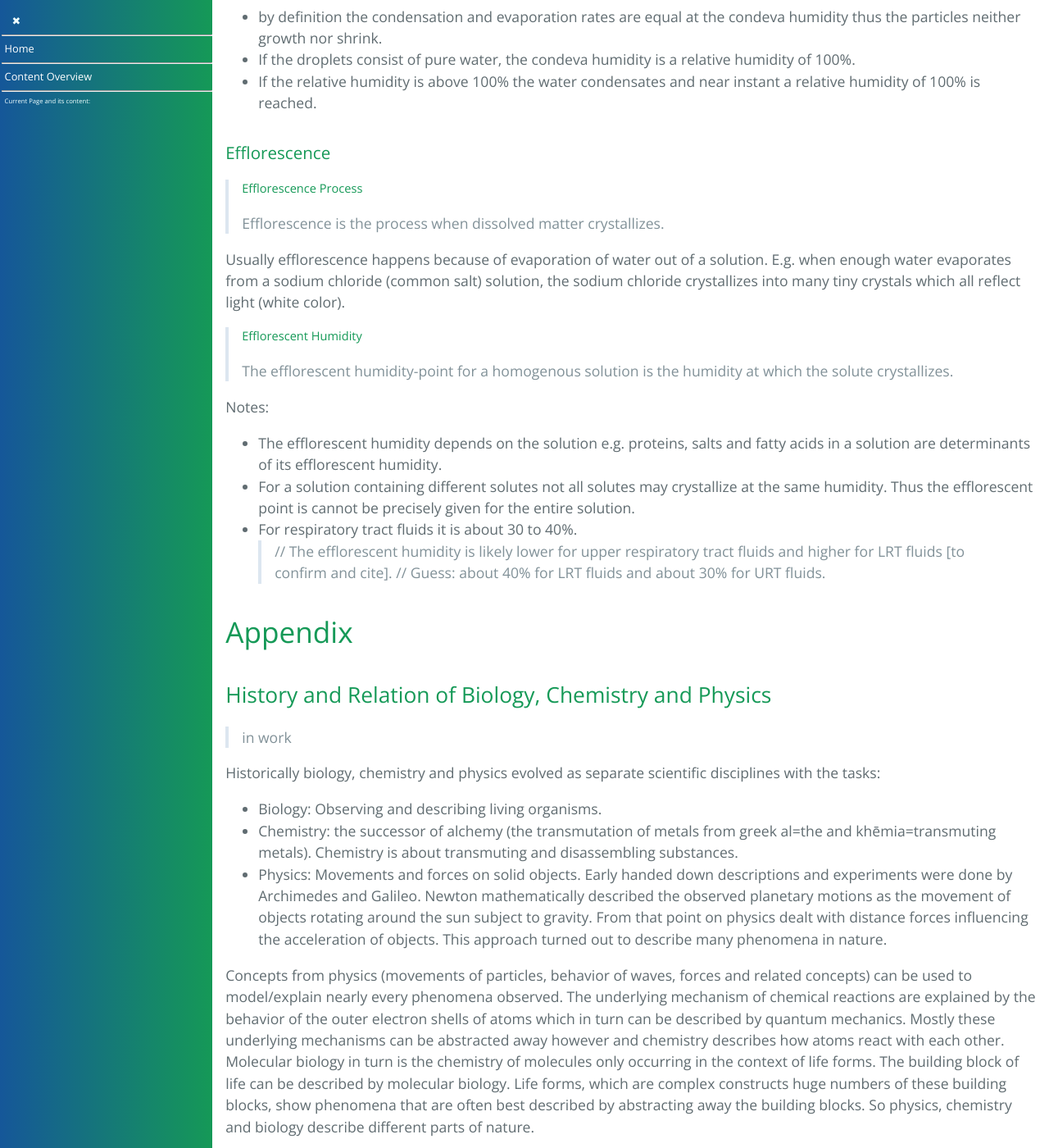
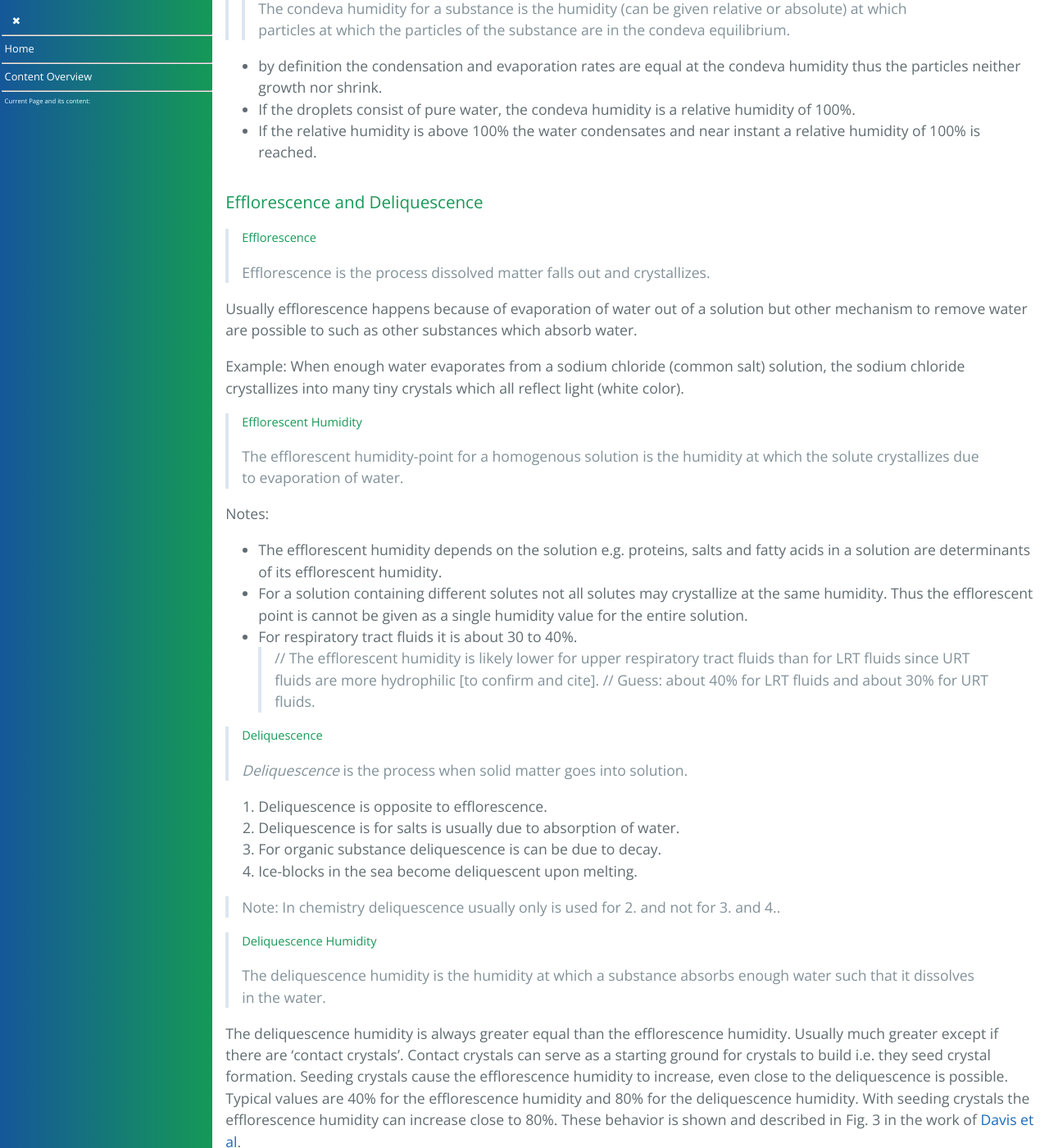
Before and after one commit to forestgrape/coronavirus, a Jekyll site: the page built from 9_physics/aggregations_of_atoms.md, in a window 1280 px wide and 1400 px high, scrolled down 5176 px. Shown: the whole window at 82% size. Built offline with Jekyll 4.4.1, drawn with Linux system fonts in a browser that asks for light colours; our own code applies the rules of GitHub Pages for plain Markdown files; some of the changed text lies outside the part shown.

Commit message:
note about deliquescence and some formulations

```diff
--- a/9_physics/aggregations_of_atoms.md
+++ b/9_physics/aggregations_of_atoms.md
@@ -9,17 +9,20 @@
 * [Content](#content)
 * [Summary](#summary)
   * [Summary Principles](#summary-principles)
-  * [Summary Evaporation and Condensation](#summary-evaporation-and-condensation)
-  * [Summary Efflorescence](#summary-efflorescence)
+  * [Summary Changes in Intermolecular Binding Patterns](#summary-changes-in-intermolecular-binding-patterns)
 * [Principles](#principles)
   * [Nuclear-Physical Topics](#nuclear-physical-topics)
   * [Chemical Topics](#chemical-topics)
   * [Physical Topics](#physical-topics)
 * [Bindings give Matter Structure and State](#bindings-give-matter-structure-and-state)
-* [Changes in Binding Patterns](#changes-in-binding-patterns)
+* [Changes in intermolecular Binding Patterns](#changes-in-intermolecular-binding-patterns)
   * [Condensation and Evaporation](#condensation-and-evaporation)
-  * [Efflorescence](#efflorescence)
+  * [Efflorescence and Deliquescence](#efflorescence-and-deliquescence)
+* [References](#references)
+  * [References Efflorescence and Deliquescence](#references-efflorescence-and-deliquescence)
 * [History and Relation of Biology, Chemistry and Physics](#history-and-relation-of-biology-chemistry-and-physics)
+
+
 
 ## Summary
 ### Summary Principles
@@ -35,17 +38,16 @@ Molecules, ions and inert elements are called here physical elements. These and
 
 Within a substance different intermolecular forces can act, especially when the substance consists of different materials. The intermolecular forces depend on the setting: temperature and all the substances present.
 
-### Summary Evaporation and Condensation
+### Summary Changes in Intermolecular Binding Patterns
 Changes in the temperature or the mixture of substances influence the intermolecular forces, which can result in state transitions:
 * solid <---> liquid (freezing <- and melting ->)
 * liquid <---> gaseous (condensation <- and evaporation ->)
 * solid <---> gaseous (sublime ->)
 
-### Summary Efflorescence
-For mixtures the different parts can be mixed in different ways or not mixed at all:
-* crystallized in liquid <---> solute in liquid (crystallize = become efflorescent <-, dissolve ->).
-* solid next to gas <---> gas-like in gas (sediment <-, -> aerosolize ->)
+Particles which can absorb water are called hygroscopic. These can growth or shrink in humid respectively in dry air.
 
+Evaporation can lead to over saturation of a solution and cause the organic or inorganic materials to crystallize. A process call efflorescence:
+crystallized next to liquid <---> solute in liquid (slowly crystallize due to over saturation usually due to evaporation = efflorescence <-, dissolve due to water uptake ->).
 
 
 ## Principles
@@ -157,6 +159,8 @@ Bindings can induce only locally constant positions which induces small solid pa
 
 >> ##### Condeva Equilibrium
 >> The condeva equilibrium is the state where the rates of evaporation and condensation are equal.
+
+> I haven't come across an official definition of the condeva equilibrium, so this is a definition used only here. Likely there is something like this under a different name.
 
 At the condeva equilibrium the particles stay constant in size. For a given substance there is specific relative humidity at which particles of the substance are in the condeva equilibrium:
 
@@ -168,31 +172,53 @@ At the condeva equilibrium the particles stay constant in size. For a given subs
 * If the relative humidity is above 100% the water condensates and near instant a relative humidity of 100% is reached.
 
 
-### Efflorescence
+### Efflorescence and Deliquescence
 
-> ##### Efflorescence Process
-> Efflorescence is the process when dissolved matter crystallizes.
+> ##### Efflorescence
+> Efflorescence is the process dissolved matter falls out and crystallizes.
 
-Usually efflorescence happens because of evaporation of water out of a solution. E.g. when enough water evaporates from a sodium chloride (common salt) solution, the sodium chloride crystallizes into many tiny crystals which all reflect light (white color).
+Usually efflorescence happens because of evaporation of water out of a solution but other mechanism to remove water are possible to such as other substances which absorb water.
+
+Example: When enough water evaporates from a sodium chloride (common salt) solution, the sodium chloride crystallizes into many tiny crystals which all reflect light (white color).
 
 > ##### Efflorescent Humidity
-> The efflorescent humidity-point for a homogenous solution is the humidity at which the solute crystallizes.
+> The efflorescent humidity-point for a homogenous solution is the humidity at which the solute crystallizes due to evaporation of water.
 
 Notes:
 * The efflorescent humidity depends on the solution e.g. proteins, salts and fatty acids in a solution are determinants of its efflorescent humidity.
-* For a solution containing different solutes not all solutes may crystallize at the same humidity. Thus the efflorescent point is cannot be precisely given for the entire solution.
+* For a solution containing different solutes not all solutes may crystallize at the same humidity. Thus the efflorescent point is cannot be given as a single humidity value for the entire solution.
 * For respiratory tract fluids it is about 30 to 40%.
-    > // The efflorescent humidity is likely lower for upper respiratory tract fluids and higher for LRT fluids [to confirm and cite]. // Guess: about 40% for LRT fluids and about 30% for URT fluids.
+    > // The efflorescent humidity is likely lower for upper respiratory tract fluids than for LRT fluids since URT fluids are more hydrophilic [to confirm and cite]. // Guess: about 40% for LRT fluids and about 30% for URT fluids.
+
+> ##### Deliquescence
+> *Deliquescence* is the process when solid matter goes into solution.
+
+1. Deliquescence is opposite to efflorescence.
+2. Deliquescence is for salts is usually due to absorption of water.
+3. For organic substance deliquescence is can be due to decay.
+4. Ice-blocks in the sea become deliquescent upon melting.
+
+> Note: In chemistry deliquescence usually only is used for 2. and not for 3. and 4..
+
+> ##### Deliquescence Humidity
+> The deliquescence humidity is the humidity at which a substance absorbs enough water such that it dissolves in the water.
+
+The deliquescence humidity is always greater equal than the efflorescence humidity. Usually much greater except if there are 'contact crystals'. Contact crystals can serve as a starting ground for crystals to build i.e. they seed crystal formation. Seeding crystals cause the efflorescence humidity to increase, even close to the deliquescence is possible. Typical values are 40% for the efflorescence humidity and 80% for the deliquescence humidity. With seeding crystals the efflorescence humidity can increase close to 80%. These behavior is shown and described in Fig. 3 in the work of [Davis et al](#summary-davis).
+
+> ##### Seed Crystal
+> A crystal which acts as nucleolus for crystallization.
 
 
 
-
+## References
+### References Efflorescence and Deliquescence
+#### Summary Davis
+**Contact efflorescence as a pathway for crystallization of atmospherically relevant particles**
+> in work
 <!--
-
 ## Biological Topics
 ### Break Points in Life Forms
 Life forms can loose viability either when the molecules themselves or their structure and arrangement are broken.
-
 -->
 
 
```
Also changed, not shown: other parts of 9_physics/aggregations_of_atoms.md (+2 -2 lines).
